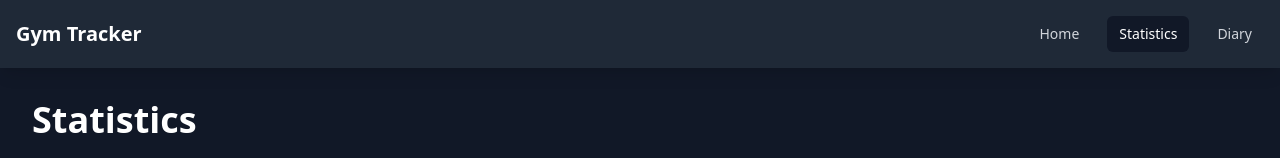
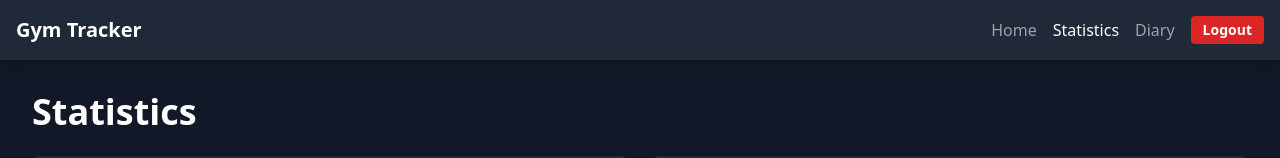
Before and after one commit to RohanShah10/GymProver, a Next.js app: page /statistics in a window 1280 px wide. Shown: the top 158 px of the page. Built offline with nearby package versions, Linux system fonts and the light colour scheme; no server answers.

Commit message:
Moved logout button

```diff
--- a/components/Navbar.js
+++ b/components/Navbar.js
@@ -1,42 +1,55 @@
 import Link from "next/link";
 import { useRouter } from "next/router";
+import { signOut } from "firebase/auth";
+import { auth } from "../firebase/firebaseConfig";
 
 export default function Navbar() {
   const router = useRouter();
 
-  const isActive = (pathname) => router.pathname === pathname;
+  const handleLogout = async () => {
+    try {
+      await signOut(auth);
+      router.push("/login");
+    } catch (error) {
+      console.error("Error during logout: ", error);
+    }
+  };
 
   return (
-    <nav className="bg-gray-800 p-4 shadow-lg sticky top-0 z-50">
+    <nav className="bg-gray-800 p-4 shadow-lg">
       <div className="container mx-auto flex justify-between items-center">
         <h1 className="text-xl text-white font-bold">Gym Tracker</h1>
-        <div className="flex space-x-4">
+        <div className="flex items-center space-x-4">
           <Link
             href="/"
             className={`${
-              isActive("/") ? "bg-gray-900 text-white" : "text-gray-300"
-            } px-3 py-2 rounded-md text-sm font-medium hover:bg-gray-700 hover:text-white transition-colors duration-200`}
+              router.pathname === "/" ? "text-white" : "text-gray-400"
+            } hover:text-white transition-colors`}
           >
             Home
           </Link>
           <Link
             href="/statistics"
             className={`${
-              isActive("/statistics")
-                ? "bg-gray-900 text-white"
-                : "text-gray-300"
-            } px-3 py-2 rounded-md text-sm font-medium hover:bg-gray-700 hover:text-white transition-colors duration-200`}
+              router.pathname === "/statistics" ? "text-white" : "text-gray-400"
+            } hover:text-white transition-colors`}
           >
             Statistics
           </Link>
           <Link
             href="/diary"
             className={`${
-              isActive("/diary") ? "bg-gray-900 text-white" : "text-gray-300"
-            } px-3 py-2 rounded-md text-sm font-medium hover:bg-gray-700 hover:text-white transition-colors duration-200`}
+              router.pathname === "/diary" ? "text-white" : "text-gray-400"
+            } hover:text-white transition-colors`}
           >
             Diary
           </Link>
+          <button
+            onClick={handleLogout}
+            className="bg-red-600 hover:bg-red-500 text-sm text-white font-semibold px-3 py-1 rounded transition-transform transform hover:scale-105"
+          >
+            Logout
+          </button>
         </div>
       </div>
     </nav>
--- a/pages/index.js
+++ b/pages/index.js
@@ -1,6 +1,6 @@
 import { useState, useEffect } from "react";
 import { auth, database } from "../firebase/firebaseConfig";
-import { onAuthStateChanged, signOut } from "firebase/auth";
+import { onAuthStateChanged } from "firebase/auth";
 import { ref, onValue, push, remove, update } from "firebase/database";
 import WorkoutForm from "../components/WorkoutForm";
 import WorkoutList from "../components/WorkoutList";
@@ -12,10 +12,11 @@ export default function Home() {
   const [user, setUser] = useState(null);
   const [workouts, setWorkouts] = useState([]);
   const [selectedDate, setSelectedDate] = useState(dayjs());
+  const [loading, setLoading] = useState(false);
   const router = useRouter();
 
   useEffect(() => {
-    onAuthStateChanged(auth, (currentUser) => {
+    const unsubscribe = onAuthStateChanged(auth, (currentUser) => {
       if (currentUser) {
         setUser(currentUser);
         loadWorkouts(currentUser.uid, selectedDate);
@@ -23,45 +24,89 @@ export default function Home() {
         router.push("/login");
       }
     });
+
+    return () => unsubscribe();
   }, [selectedDate]);
 
   const loadWorkouts = (userId, date) => {
+    if (!userId || !date) {
+      console.error("User ID or date is missing");
+      return;
+    }
+
+    setLoading(true);
     const workoutRef = ref(
       database,
       `workouts/${userId}/${date.format("YYYY-MM-DD")}`
     );
-    onValue(workoutRef, (snapshot) => {
+    onValue(
+      workoutRef,
+      (snapshot) => {
         const data = [];
         snapshot.forEach((childSnapshot) => {
           data.push({ key: childSnapshot.key, ...childSnapshot.val() });
         });
         setWorkouts(data);
-    });
-  };
-
-  const handleLogout = async () => {
-    await signOut(auth);
-    setUser(null);
-    router.push("/login");
+        setLoading(false);
+      },
+      (error) => {
+        console.error("Error loading workouts: ", error);
+        setLoading(false);
+      }
+    );
   };
 
   const addWorkout = (workout) => {
+    if (!user || !selectedDate) {
+      console.error("User or selected date is missing");
+      return;
+    }
+
+    setLoading(true); // Start loading
     const workoutRef = ref(
       database,
       `workouts/${user.uid}/${selectedDate.format("YYYY-MM-DD")}`
     );
-    push(workoutRef, workout);
+    push(workoutRef, workout)
+      .then(() => {
+        console.log("Workout added successfully");
+        setLoading(false); // End loading
+      })
+      .catch((error) => {
+        console.error("Error adding workout: ", error);
+        setLoading(false); // End loading
+      });
   };
 
   const deleteWorkout = (workoutKey) => {
+    if (!user || !selectedDate || !workoutKey) {
+      console.error("Missing parameters for deleting workout");
+      return;
+    }
+
+    setLoading(true); // Start loading
     const workoutRef = ref(
       database,
       `workouts/${user.uid}/${selectedDate.format("YYYY-MM-DD")}/${workoutKey}`
     );
-    remove(workoutRef);
+    remove(workoutRef)
+      .then(() => {
+        console.log("Workout deleted successfully");
+        setLoading(false); // End loading
+      })
+      .catch((error) => {
+        console.error("Error deleting workout: ", error);
+        setLoading(false); // End loading
+      });
   };
 
   const editSet = (workoutKey, setIndex, newSet) => {
+    if (!user || !selectedDate || !workoutKey) {
+      console.error("Missing parameters for editing workout set");
+      return;
+    }
+
+    setLoading(true); // Start loading
     const workoutRef = ref(
       database,
       `workouts/${user.uid}/${selectedDate.format("YYYY-MM-DD")}/${workoutKey}`
@@ -70,8 +115,22 @@ export default function Home() {
       workoutRef,
       (snapshot) => {
         const workout = snapshot.val();
+        if (!workout || !workout.sets || !workout.sets[setIndex]) {
+          console.error("Invalid workout or set index");
+          setLoading(false);
+          return;
+        }
+
         workout.sets[setIndex] = newSet;
-        update(workoutRef, workout);
+        update(workoutRef, workout)
+          .then(() => {
+            console.log("Workout set updated successfully");
+            setLoading(false); // End loading
+          })
+          .catch((error) => {
+            console.error("Error updating workout set: ", error);
+            setLoading(false); // End loading
+          });
       },
       { onlyOnce: true }
     );
@@ -93,7 +152,7 @@ export default function Home() {
       <Navbar />
       <div className="container mx-auto p-4 sm:p-8">
         <div className="text-center mb-8">
-          <h1 className="text-3xl sm:text-4xl font-bold mb-4">GymProver</h1>
+          <h1 className="text-3xl sm:text-4xl font-bold mb-4">Gym Tracker</h1>
           <div className="flex justify-center items-center mb-4 space-x-4">
             <button
               onClick={() => handleDateChange(-1)}
@@ -112,19 +171,19 @@ export default function Home() {
               Next Day
             </button>
           </div>
-          <button
-            onClick={handleLogout}
-            className="bg-red-600 hover:bg-red-500 text-lg font-semibold p-3 rounded-lg transition-transform transform hover:scale-105"
-          >
-            Logout
-          </button>
         </div>
+        {loading ? (
+          <div className="text-center text-lg">Loading...</div>
+        ) : (
+          <>
             <WorkoutForm onAddWorkout={addWorkout} />
             <WorkoutList
               workouts={workouts}
               onDeleteWorkout={deleteWorkout}
               onEditSet={editSet}
             />
+          </>
+        )}
       </div>
     </div>
   );
--- a/pages/statistics.js
+++ b/pages/statistics.js
@@ -24,6 +24,18 @@ export default function Statistics() {
       }
     });
   }, []);
+
+  useEffect(() => {
+    if (workoutData.length > 0) {
+      renderProgressChart(workoutData);
+    }
+  }, [workoutData]);
+
+  useEffect(() => {
+    if (Object.keys(exerciseDistribution).length > 0) {
+      renderExerciseDistributionChart(exerciseDistribution);
+    }
+  }, [exerciseDistribution]);
 
   const loadStatistics = (userId) => {
     const workoutRef = ref(database, `workouts/${userId}`);
@@ -75,14 +87,13 @@ export default function Statistics() {
       setExerciseDistribution(distribution);
       setPersonalRecords(records);
       setWorkoutData(progressData);
-
-      renderProgressChart(progressData);
-      renderExerciseDistributionChart(distribution);
     });
   };
 
   const renderProgressChart = (data) => {
-    const ctx = document.getElementById("progressChart").getContext("2d");
+    const ctx = document.getElementById("progressChart")?.getContext("2d");
+    if (!ctx) return; // Safeguard against null
+
     const formattedData = {};
 
     data.forEach(({ date, exerciseName, maxWeight }) => {
@@ -149,7 +160,8 @@ export default function Statistics() {
   const renderExerciseDistributionChart = (distribution) => {
     const ctx = document
       .getElementById("exerciseDistributionChart")
-      .getContext("2d");
+      ?.getContext("2d");
+    if (!ctx) return; // Safeguard against null
 
     new Chart(ctx, {
       type: "pie",
```
Lines whose indentation alone changed are shown as unchanged.
